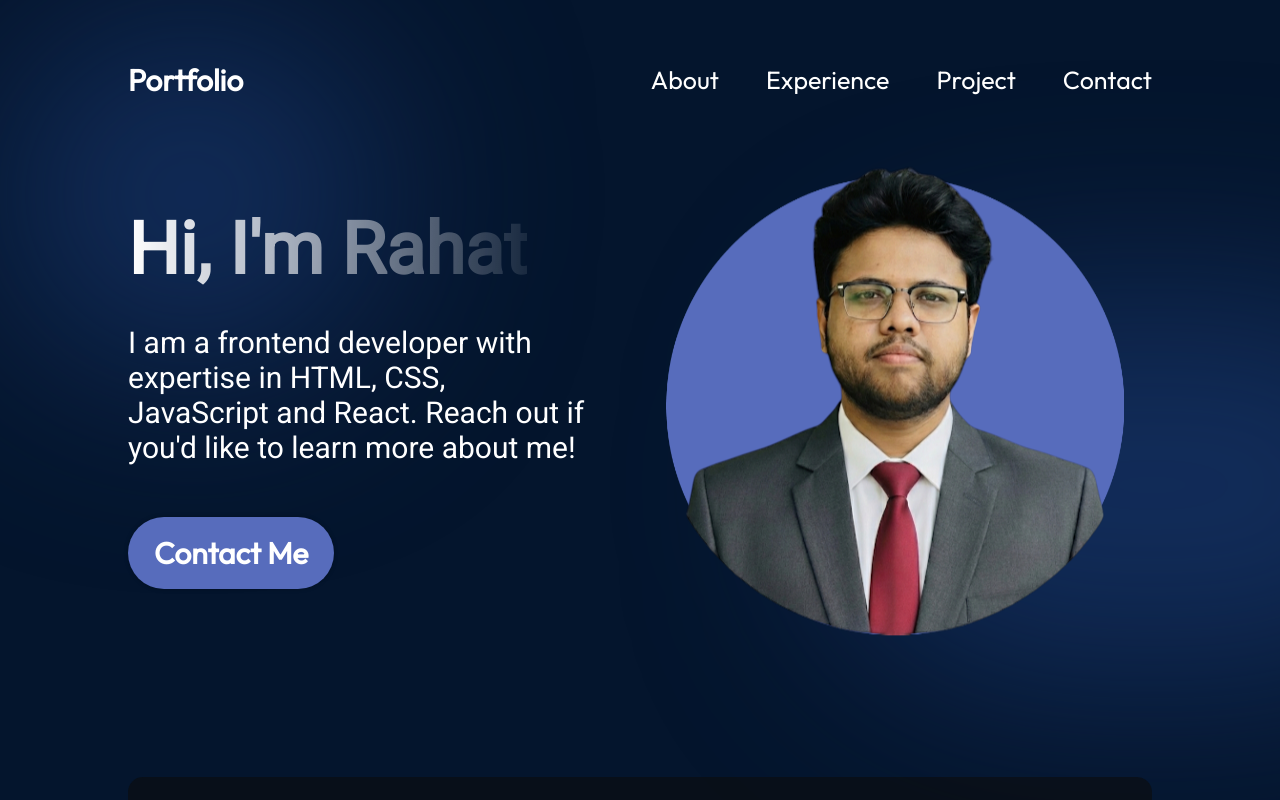
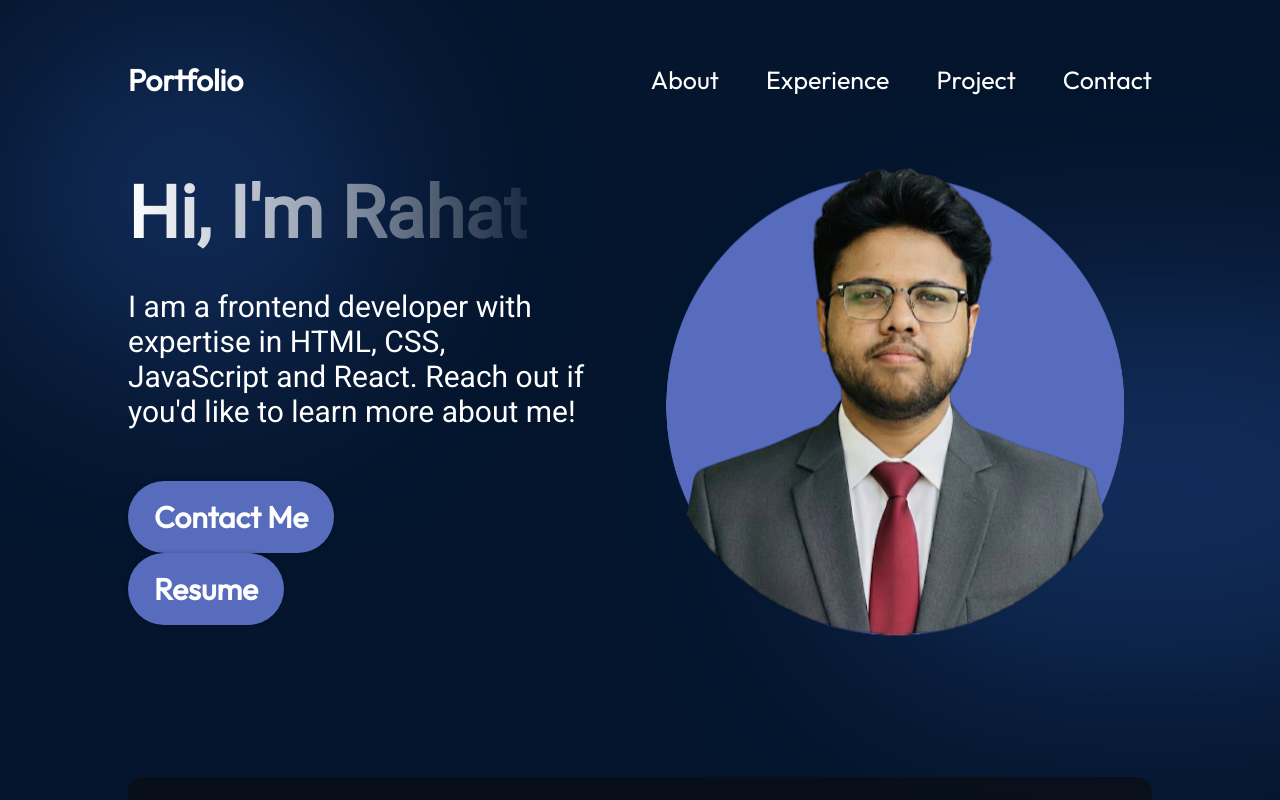
Before and after one commit to rahat605/portfolio, a React (Vite) app: page / in a window 1280 px wide. Shown: the top 800 px of the page. Built offline with nearby package versions, Linux system fonts and the light colour scheme.

Commit message:
resumeadd

```diff
--- a/src/components/Hero/Hero.jsx
+++ b/src/components/Hero/Hero.jsx
@@ -12,6 +12,7 @@ const Hero = () => {
           React. Reach out if you'd like to learn more about me!
         </p>
         <a href="mailto:marufuzzaman.rahat@gmail.com" className={styles.contactBtn}>Contact Me</a>
+        <a href="mailto:marufuzzaman.rahat@gmail.com" className={styles.contactBtn}>Resume</a>
       </div>
       <img src={getImageUrl("hero/heroImage.png")} alt="hero-image" className={styles.heroImg} />
       <div className={styles.topBlur} />
```
Also changed, not shown: 1 other file (tests, documents, lock files or other folders).
